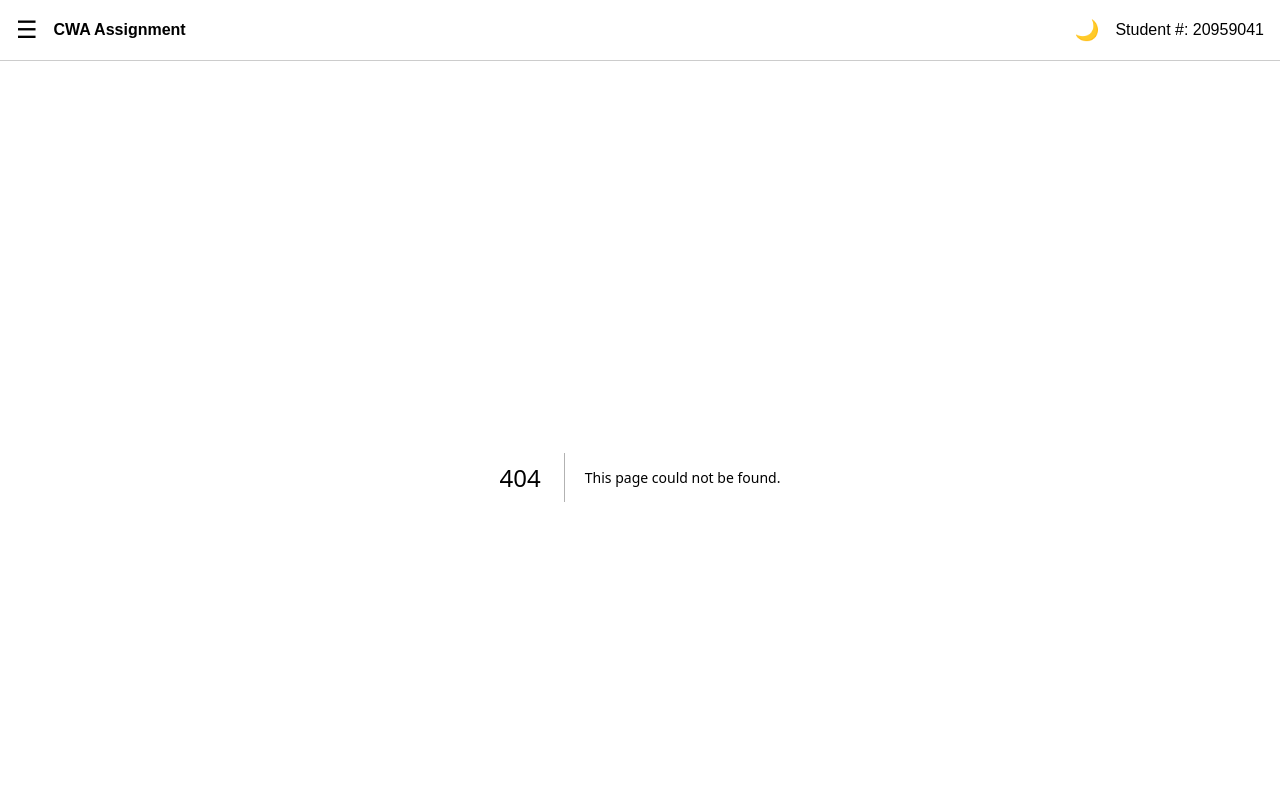
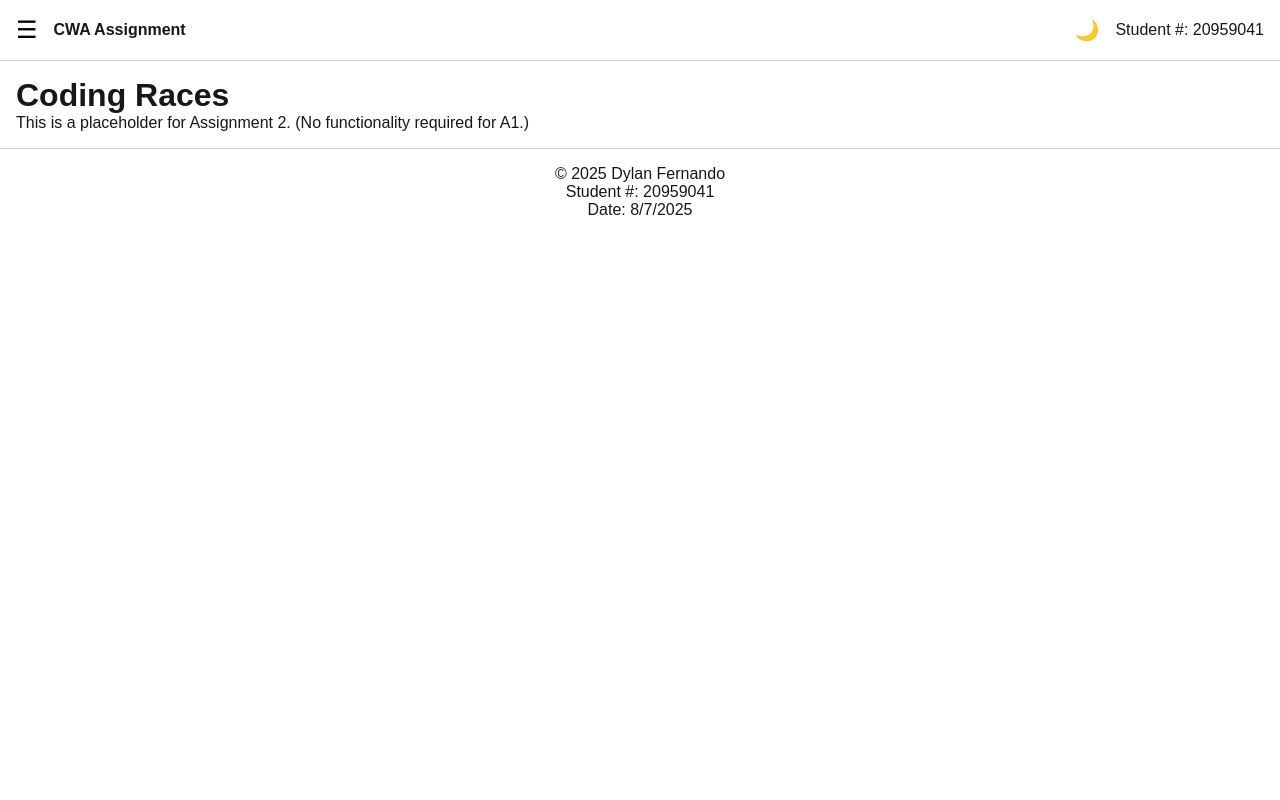
Before and after one commit to Dyl257/cwa-assignment-1, a Next.js app: page /coding-races in a window 1280 px wide. Before the commit this address had no page. Shown: the top 800 px of the page. Built offline with nearby package versions, Linux system fonts and the light colour scheme.

Commit message:
feat(pages): add escape-room, coding-races, court-room placeholders

```diff
--- /dev/null
+++ b/src/app/coding-races/page.tsx
@@ -0,0 +1,12 @@
+import type { Metadata } from 'next';
+
+export const metadata: Metadata = { title: 'Coding Races | CWA Assignment 1' };
+
+export default function CodingRacesPage() {
+  return (
+    <div>
+      <h1>Coding Races</h1>
+      <p>This is a placeholder for Assignment 2. (No functionality required for A1.)</p>
+    </div>
+  );
+}
```
Also changed, not shown: src/app/court-room/page.tsx (added, +12 -0 lines), src/app/escape-room/page.tsx (added, +12 -0 lines).
